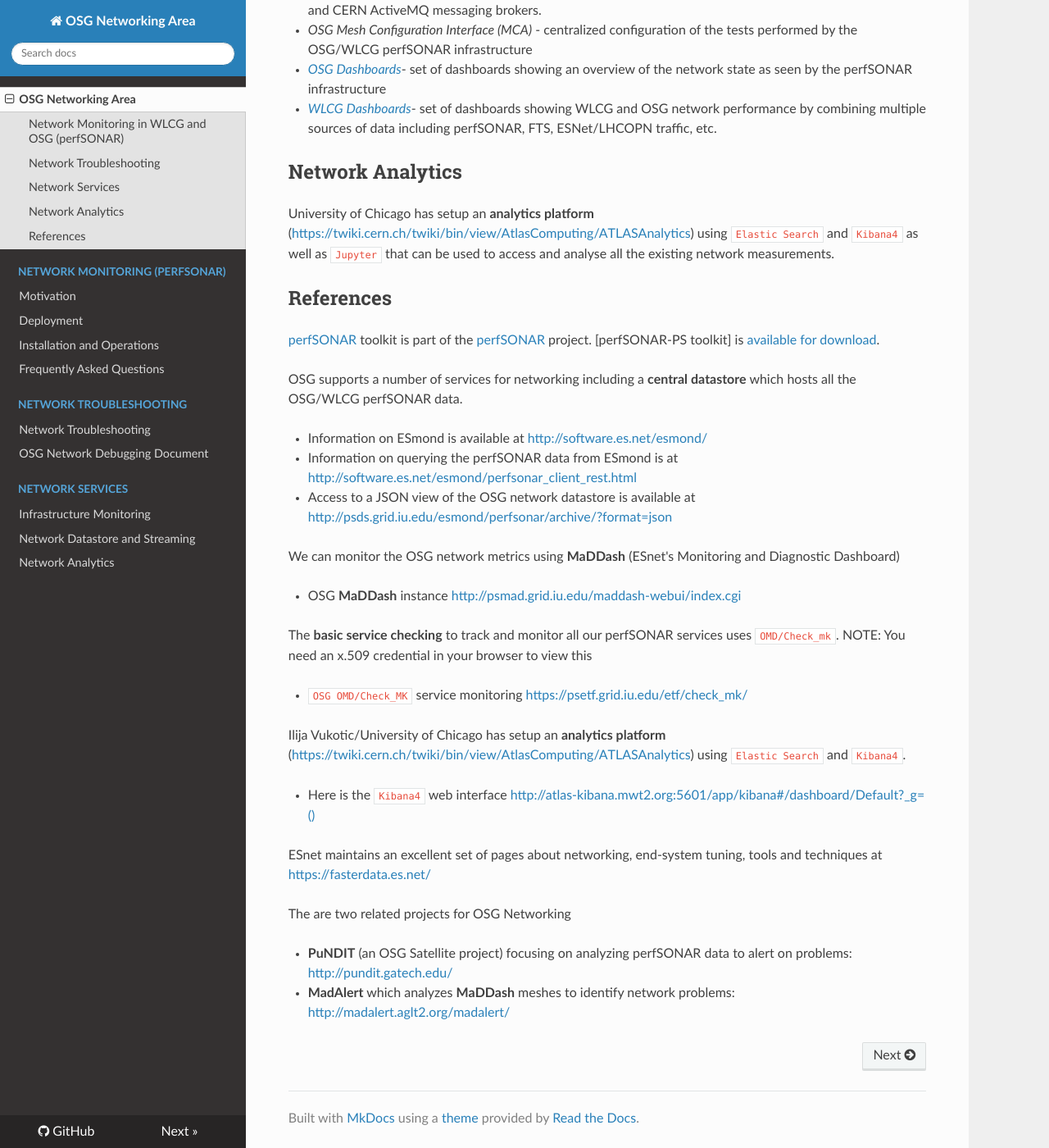
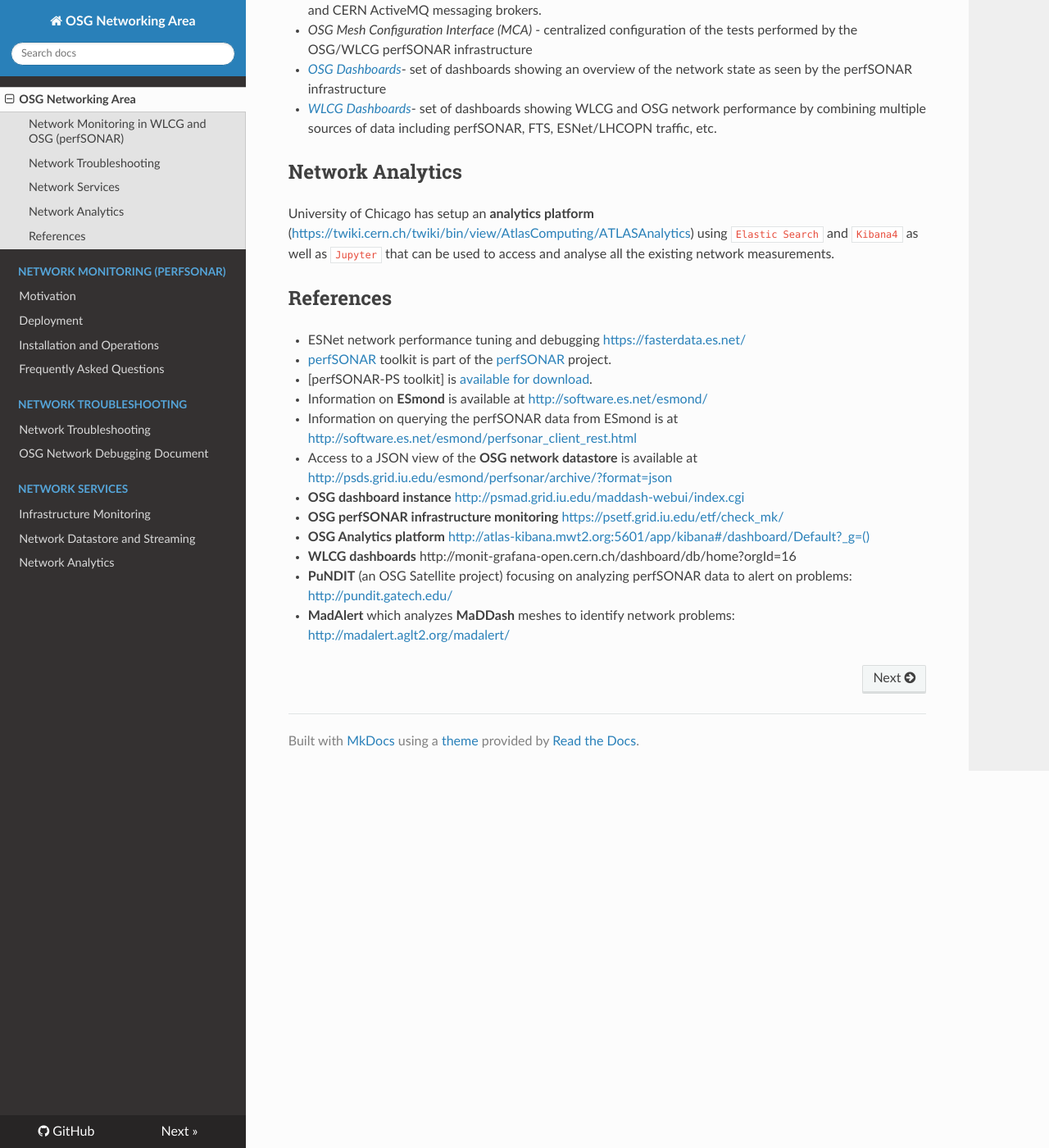
Before and after one commit to osg-htc/networking, an MkDocs documentation site: the page built from docs/index.md, in a window 1280 px wide and 1400 px high, scrolled down 1119 px. Shown: the whole window at 82% size. Built offline with MkDocs 1.6.1, drawn with Linux system fonts in a browser that asks for light colours; nearby versions of some CDN libraries; old or Windows-style settings are respelled for this version of MkDocs.

Commit message:
Update index.md

```diff
--- a/docs/index.md
+++ b/docs/index.md
@@ -36,31 +36,16 @@
 University of Chicago has setup an **analytics platform** (<https://twiki.cern.ch/twiki/bin/view/AtlasComputing/ATLASAnalytics>) using `Elastic Search` and `Kibana4` as well as `Jupyter` that can be used to access and analyse all the existing network measurements.
 
 References
------------
-[perfSONAR](http://docs.perfsonar.net/) toolkit is part of the [perfSONAR](http://www.perfsonar.net/) project.
-[perfSONAR-PS toolkit] is [available for download](http://docs.perfsonar.net/install_getting.html).
-
-OSG supports a number of services for networking including a **central datastore** which hosts all the OSG/WLCG perfSONAR data.
-
--   Information on ESmond is available at <http://software.es.net/esmond/>
--   Information on querying the perfSONAR data from ESmond is at <http://software.es.net/esmond/perfsonar_client_rest.html>
--   Access to a JSON view of the OSG network datastore is available at <http://psds.grid.iu.edu/esmond/perfsonar/archive/?format=json>
-
-We can monitor the OSG network metrics using **MaDDash** (ESnet's Monitoring and Diagnostic Dashboard)
-
--   OSG **MaDDash** instance <http://psmad.grid.iu.edu/maddash-webui/index.cgi>
-
-The **basic service checking** to track and monitor all our perfSONAR services uses `OMD/Check_mk`. NOTE: You need an x.509 credential in your browser to view this
-
--   `OSG OMD/Check_MK` service monitoring <https://psetf.grid.iu.edu/etf/check_mk/>
-
-Ilija Vukotic/University of Chicago has setup an **analytics platform** (<https://twiki.cern.ch/twiki/bin/view/AtlasComputing/ATLASAnalytics>) using `Elastic Search` and `Kibana4`.
-
--    Here is the `Kibana4` web interface <http://atlas-kibana.mwt2.org:5601/app/kibana#/dashboard/Default?_g=()>
-
-ESnet maintains an excellent set of pages about networking, end-system tuning, tools and techniques at <https://fasterdata.es.net/>
-
-The are two related projects for OSG Networking
-
--   **PuNDIT** (an OSG Satellite project) focusing on analyzing perfSONAR data to alert on problems: <http://pundit.gatech.edu/>
--   **MadAlert** which analyzes **MaDDash** meshes to identify network problems: <http://madalert.aglt2.org/madalert/>
+----------
+- ESNet network performance tuning and debugging <https://fasterdata.es.net/>
+- [perfSONAR](http://docs.perfsonar.net/) toolkit is part of the [perfSONAR](http://www.perfsonar.net/) project.
+- [perfSONAR-PS toolkit] is [available for download](http://docs.perfsonar.net/install_getting.html).
+- Information on **ESmond** is available at <http://software.es.net/esmond/>
+- Information on querying the perfSONAR data from ESmond is at <http://software.es.net/esmond/perfsonar_client_rest.html>
+- Access to a JSON view of the **OSG network datastore** is available at <http://psds.grid.iu.edu/esmond/perfsonar/archive/?format=json>
+- **OSG dashboard instance** <http://psmad.grid.iu.edu/maddash-webui/index.cgi>
+- **OSG perfSONAR infrastructure monitoring** <https://psetf.grid.iu.edu/etf/check_mk/>
+- **OSG Analytics platform** <http://atlas-kibana.mwt2.org:5601/app/kibana#/dashboard/Default?_g=()>
+- **WLCG dashboards** http://monit-grafana-open.cern.ch/dashboard/db/home?orgId=16
+- **PuNDIT** (an OSG Satellite project) focusing on analyzing perfSONAR data to alert on problems: <http://pundit.gatech.edu/>
+- **MadAlert** which analyzes **MaDDash** meshes to identify network problems: <http://madalert.aglt2.org/madalert/>
```
